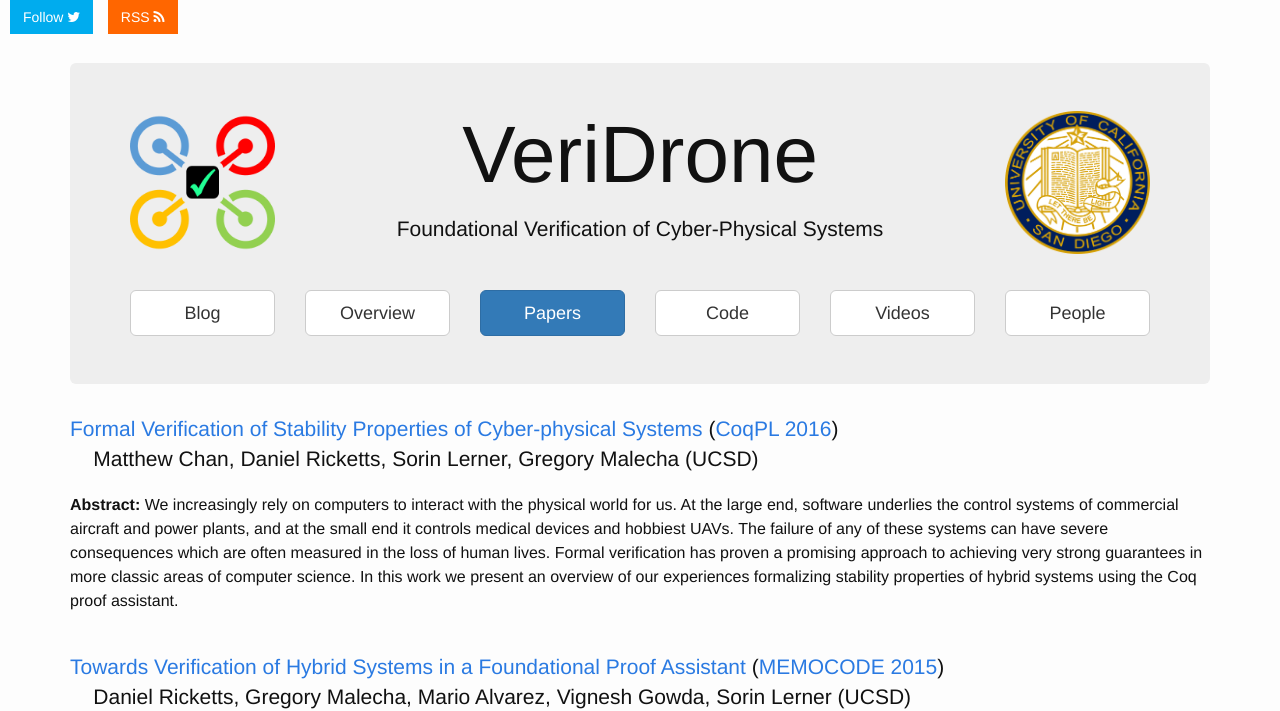
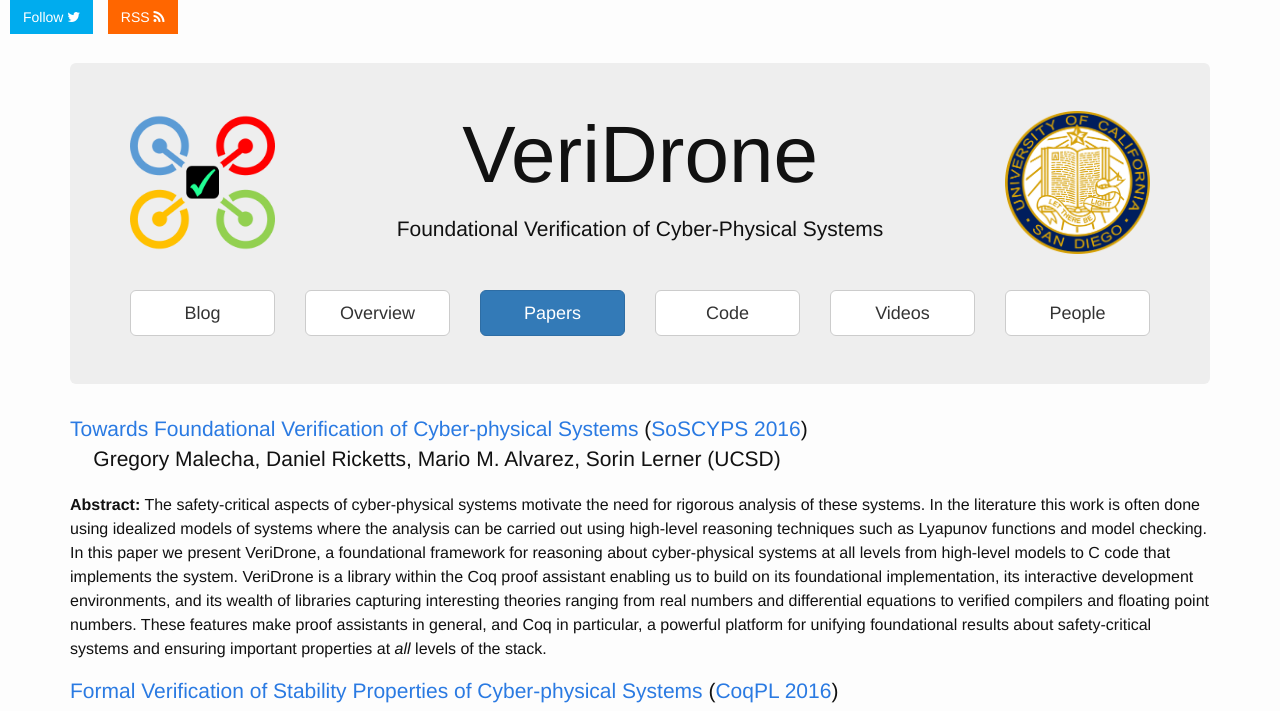
Before and after one commit to UCSD-PL/veridrone, a Jekyll site: the page built from papers.html, in a window 1280 px wide, cut to the strip 0-711 px from the top of the page. Built offline with Jekyll 4.4.1, drawn with Linux system fonts in a browser that asks for light colours; nearby versions of some CDN libraries.

Commit message:
Updates to papers.

```diff
--- a/papers.html
+++ b/papers.html
@@ -7,6 +7,28 @@
   <h2>Papers</h2>
 </div>
 -->
+<p class="lead"><a href="{{ site.baseurl }}/papers/soscyps2016.pdf">Towards Foundational Verification of Cyber-physical Systems</a> (<a href="http://publish.illinois.edu/science-of-security-lablet/science-of-security-for-cyber-physical-systems-workshop/" target="_blank">SoSCYPS 2016</a>)
+  <br>
+  &nbsp;&nbsp;&nbsp; Gregory Malecha, Daniel Ricketts, Mario M. Alvarez, Sorin Lerner (UCSD)
+  <br></p>
+
+<p><b>Abstract:</b> The safety-critical aspects of cyber-physical systems
+  motivate the need for rigorous analysis of these systems. In the
+  literature this work is often done using idealized models of systems
+  where the analysis can be carried out using high-level reasoning
+  techniques such as Lyapunov functions and model checking. In this paper
+  we present VeriDrone, a foundational framework for reasoning about
+  cyber-physical systems at all levels from high-level models to C code
+  that implements the system. VeriDrone is a library within the Coq proof
+  assistant enabling us to build on its foundational implementation, its
+  interactive development environments, and its wealth of libraries
+  capturing interesting theories ranging from real numbers and differential
+  equations to verified compilers and floating point numbers. These
+  features make proof assistants in general, and Coq in particular, a
+  powerful platform for unifying foundational results about safety-critical
+  systems and ensuring important properties at <i>all</i> levels of the stack.
+</p>
+
 <p class="lead"><a href="{{ site.baseurl }}/papers/coqpl2016.pdf">Formal Verification of Stability Properties of Cyber-physical Systems</a> (<a href="http://conf.researchr.org/home/CoqPL-2016" target="_blank">CoqPL 2016</a>)
   <br>
   &nbsp;&nbsp;&nbsp; Matthew Chan, Daniel Ricketts, Sorin Lerner, Gregory Malecha (UCSD)
```
Also changed, not shown: 2 other files.
